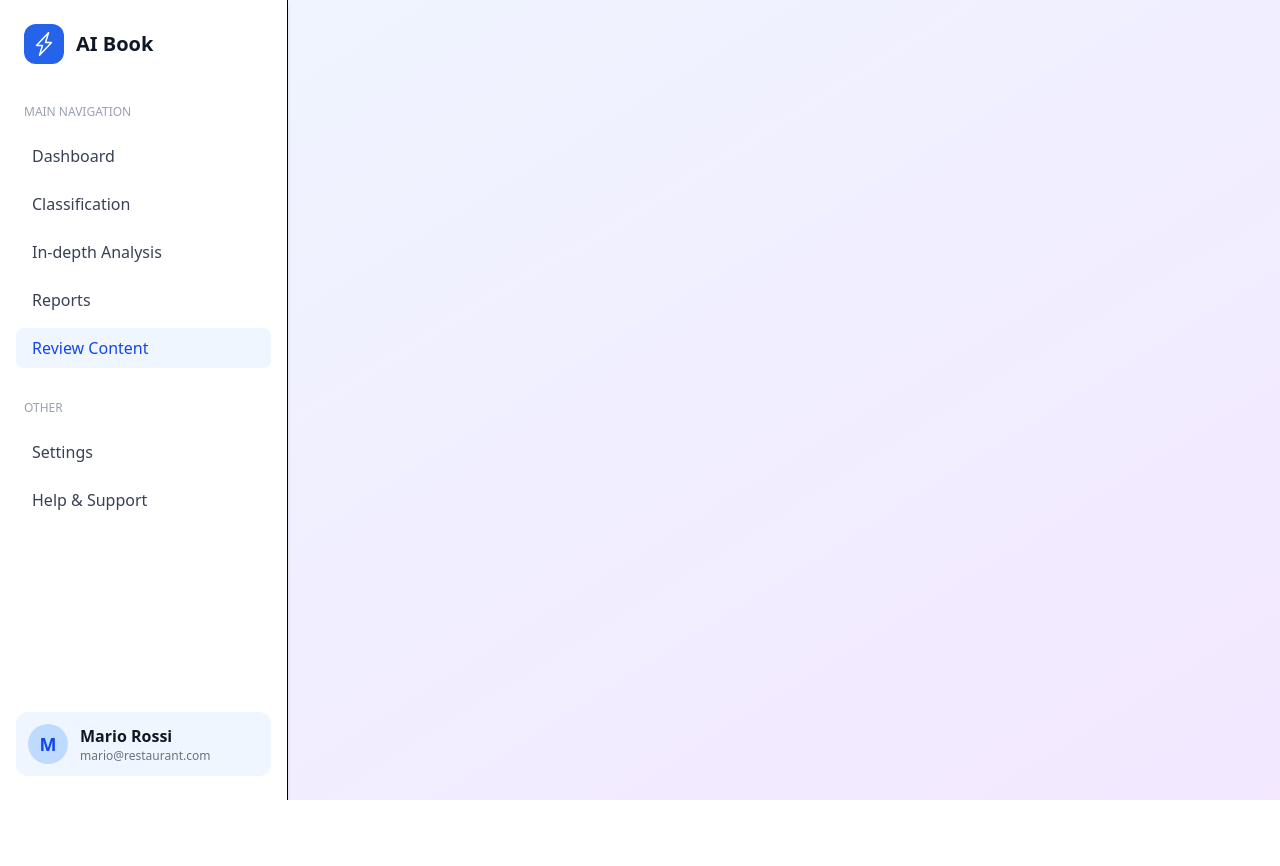
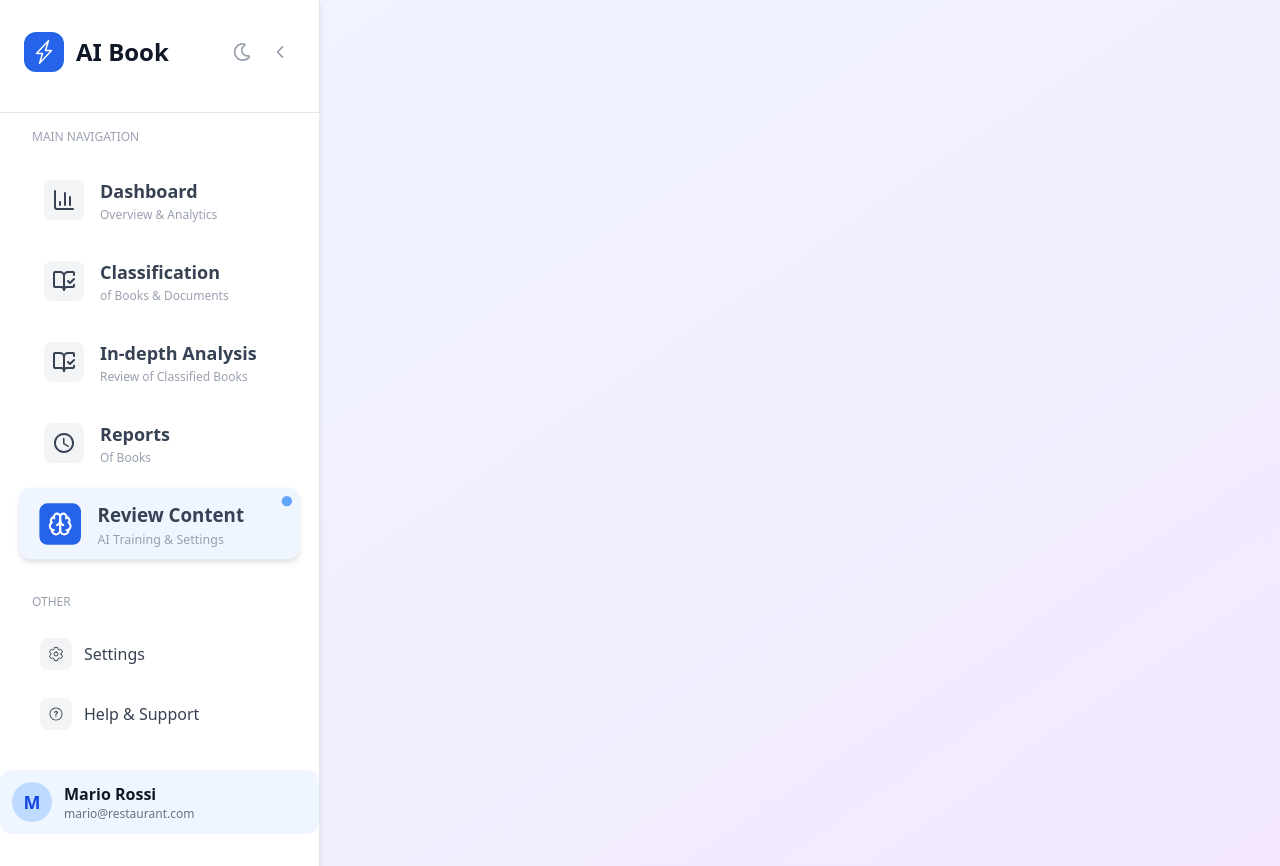
Before and after one commit to hba777/ai-books, a Next.js app in the folder frontend/: page /review in a window 1280 px wide. Before the commit the page ends 800 px from the top, so only its background shows below. Built offline with nearby package versions, Linux system fonts and the light colour scheme.

Commit message:
Sidebars Complete

```diff
--- a/frontend/src/components/LandingPageComponents/LandingSidebar.tsx
+++ b/frontend/src/components/LandingPageComponents/LandingSidebar.tsx
@@ -10,10 +10,8 @@ interface LandingSidebarProps {
   onAdminLogin?: () => void;
 }
 
-type View = "menu" | "login";
 
 const LandingSidebar: React.FC<LandingSidebarProps> = ({ open, onClose }) => {
-  const [view, setView] = useState<View>("menu");
   const [username, setUsername] = useState("");
   const [password, setPassword] = useState("");
   const [loading, setLoading] = useState(false);
@@ -34,19 +32,21 @@ const LandingSidebar: React.FC<LandingSidebarProps> = ({ open, onClose }) => {
     setError(null);
     setSuccess(null);
     try {
-      const res = await api.post("/users/login", { username, password });
-      console.log("Login response:", res.data);
-      // Decode JWT token
-      const decoded: any = jwtDecode(res.data.token);
-      console.log("Decoded JWT:", decoded);
-      // Save token to localStorage
-      localStorage.setItem("token", res.data.token);
-      setSuccess("Login successful!");
-      if (decoded.role === "admin") {
-        router.push("/adminDashboard");
-      } else {
-        router.push("/dashboard");
-      }
+      // const res = await api.post("/users/login", { username, password });
+      // console.log("Login response:", res.data);
+      // // Decode JWT token
+      // const decoded: any = jwtDecode(res.data.token);
+      // console.log("Decoded JWT:", decoded);
+      // // Save token to localStorage
+      // localStorage.setItem("token", res.data.token);
+      // setSuccess("Login successful!");
+      // if (decoded.role === "admin") {
+      //   router.push("/adminDashboard");
+      // } else {
+      //   router.push("/dashboard");
+      // }
+      router.push("/dashboard");
+
     } catch (err: any) {
       setError(err.response?.data?.detail || "Login failed");
     } finally {
@@ -54,17 +54,7 @@ const LandingSidebar: React.FC<LandingSidebarProps> = ({ open, onClose }) => {
     }
   };
 
-  const renderMenu = () => (
-    <>
-      <h2 className="text-2xl font-semibold mb-8 text-center">Login</h2>
-      <button
-        className="mb-4 py-3 px-6 rounded-lg bg-blue-600 text-white font-medium hover:bg-blue-700 transition"
-        onClick={() => { resetForm(); setView("login"); }}
-      >
-        Login as user
-      </button>
-    </>
-  );
+
 
   const renderForm = (type: "login") => (
     <form onSubmit={handleLogin} className="flex flex-col gap-4">
@@ -94,13 +84,7 @@ const LandingSidebar: React.FC<LandingSidebarProps> = ({ open, onClose }) => {
       >
         {loading ? "Logging in..." : "Login"}
       </button>
-      <button
-        type="button"
-        className="text-gray-500 hover:underline mt-2"
-        onClick={() => setView("menu")}
-      >
-        Back
-      </button>
+
     </form>
   );
 
@@ -112,14 +96,13 @@ const LandingSidebar: React.FC<LandingSidebarProps> = ({ open, onClose }) => {
       <div className="flex flex-col h-full p-8">
         <button
           className="self-end text-gray-400 hover:text-gray-600 text-2xl mb-8"
-          onClick={() => { onClose(); setView("menu"); }}
+          onClick={onClose}
           aria-label="Close sidebar"
         >
           &times;
         </button>
         <div className="flex-1 flex flex-col justify-center">
-          {view === "menu" && renderMenu()}
-          {view === "login" && renderForm("login")}
+          {renderForm("login")}
         </div>
       </div>
     </div>
--- a/frontend/src/components/Sidebar/Sidebar.tsx
+++ b/frontend/src/components/Sidebar/Sidebar.tsx
@@ -1,54 +1,118 @@
-import React from "react";
+import React, { useState } from "react";
 import { BsLightningCharge } from "react-icons/bs";
+import { FaRegMoon } from "react-icons/fa";
+import { IoIosArrowBack, IoIosArrowForward } from "react-icons/io";
+import { LuChartColumn, LuBookOpenCheck, LuBrain } from "react-icons/lu";
+import { MdAccessTime } from "react-icons/md";
+import { IoSettingsOutline } from "react-icons/io5";
+import { IoIosHelpCircleOutline } from "react-icons/io";
+
 import Link from "next/link";
 import { useRouter } from "next/router";
 
 const navLinks = [
-  { label: "Dashboard", href: "/dashboard" },
-  { label: "Classification", href: "/classification" },
-  { label: "In-depth Analysis", href: "/analysis" },
-  { label: "Reports", href: "/reports" },
-  { label: "Review Content", href: "/review" },
+  { label: "Dashboard", href: "/dashboard", icon: <LuChartColumn className="text-2xl" />, subtitle: "Overview & Analytics" },
+  { label: "Classification", href: "/classification", icon: <LuBookOpenCheck className="text-2xl" />, subtitle: "of Books & Documents" },
+  { label: "In-depth Analysis", href: "/analysis", icon: <LuBookOpenCheck className="text-2xl" />, subtitle: "Review of Classified Books" },
+  { label: "Reports", href: "/reports", icon: <MdAccessTime className="text-2xl" />, subtitle: "Of Books" },
+  { label: "Review Content", href: "/review", icon: <LuBrain className="text-2xl" />, subtitle: "AI Training & Settings" },
 ];
 
 const otherLinks = [
-  { label: "Settings", href: "/settings" },
-  { label: "Help & Support", href: "/help" },
+  { label: "Settings", href: "/settings", icon: <IoSettingsOutline className="text-base" /> },
+  { label: "Help & Support", href: "/help", icon: <IoIosHelpCircleOutline className="text-base" /> },
 ];
 
 const Sidebar: React.FC = () => {
+  const [collapsed, setCollapsed] = useState(false);
   const router = useRouter();
   const active = (href: string) => router.pathname === href;
 
+  if (collapsed) {
     return (
-    <aside className="h-screen w-72 bg-white border-r flex flex-col justify-between py-6 px-4 shadow-md">
+      <aside className="min-h-screen w-16 bg-white border-r flex flex-col justify-between py-8 px-2 shadow-md overflow-y-auto transition-all duration-300">
+        <div className="flex flex-col items-center gap-8 w-full">
+          <button
+            className="p-2 rounded-lg hover:bg-gray-100 transition self-center"
+            onClick={() => setCollapsed(false)}
+            aria-label="Expand sidebar"
+          >
+            <IoIosArrowForward className="text-gray-500 text-2xl" />
+          </button>
+        </div>
+      </aside>
+    );
+  }
+
+  return (
+    <aside className="min-h-screen w-80 bg-white border-r border-gray-200 flex flex-col justify-between py-8 shadow-md overflow-y-auto transition-all duration-300">
       <div>
-        <div className="flex items-center gap-3 mb-10 px-2">
+        <div className="px-6">
+          <div className="flex items-center justify-between mb-10">
+            <div className="flex items-center gap-3">
               <div className="bg-[#2563EB] p-2 rounded-xl">
                 <BsLightningCharge className="text-white text-2xl" />
               </div>
-          <div className="font-bold text-xl text-gray-900">AI Book</div>
+              <div className="font-bold text-2xl text-gray-900">AI Book</div>
             </div>
-        <nav className="flex flex-col gap-2">
+            <div className="flex items-center gap-2">
+              <button className="p-1.5 rounded-md hover:bg-gray-100 transition">
+                <FaRegMoon className="text-gray-400 text-lg" />
+              </button>
+              <button
+                className="p-1.5 rounded-md hover:bg-gray-100 transition"
+                onClick={() => setCollapsed(true)}
+                aria-label="Collapse sidebar"
+              >
+                <IoIosArrowBack className="text-gray-400 text-lg" />
+              </button>
+            </div>
+          </div>
+        </div>
+        <hr className="border-t border-gray-200 mb-4" />
+        <div className="px-6">
+          <nav className="flex flex-col gap-3">
             <div className="text-xs text-gray-400 px-2 mb-2">MAIN NAVIGATION</div>
             {navLinks.map(link => (
               <Link href={link.href} key={link.href} legacyBehavior>
                 <a
-                className={`flex items-center w-full text-left px-4 py-2 rounded-lg font-medium transition ${active(link.href) ? "bg-blue-50 text-blue-700" : "text-gray-700 hover:bg-gray-100"}`}
+                  className={`relative flex items-center w-full text-left px-5 py-3 rounded-xl font-semibold transition transform duration-150 text-lg ${active(link.href)
+                    ? "bg-[#eff6ff] text-gray-700 shadow-md scale-[1.04]"
+                    : "text-gray-700 hover:bg-gray-100 hover:shadow hover:scale-[1.03]"}`}
                 >
-                {link.label}
+                  {active(link.href) && (
+                    <span className="absolute top-2 right-2 w-2.5 h-2.5 bg-[#60a5fa] rounded-full" />
+                  )}
+                  <span className={`flex items-center justify-center w-10 h-10 rounded-lg mr-4 ${active(link.href) ? "bg-[#2563eb] text-white" : "bg-gray-100"}`}>
+                    {link.icon}
+                  </span>
+                  <span className="flex flex-col items-start">
+                    <span>{link.label}</span>
+                    <span className="text-xs font-normal text-gray-400 leading-tight mt-0.5">{link.subtitle}</span>
+                  </span>
                 </a>
               </Link>
             ))}
             <div className="text-xs text-gray-400 px-2 mt-6 mb-2">OTHER</div>
             {otherLinks.map(link => (
               <Link href={link.href} key={link.href} legacyBehavior>
-              <a className="flex items-center w-full text-left px-4 py-2 rounded-lg font-medium text-gray-700 hover:bg-gray-100 transition">
+                <a
+                  className={`relative flex items-center w-full text-left px-4 py-2 rounded-lg font-medium transition transform duration-150 ${active(link.href)
+                    ? "bg-[#eff6ff] text-gray-700 shadow-md scale-[1.04]"
+                    : "text-gray-700 hover:bg-gray-100 hover:shadow hover:scale-[1.03]"}`}
+                >
+                  {active(link.href) && (
+                    <span className="absolute top-2 right-2 w-2.5 h-2.5 bg-[#60a5fa] rounded-full" />
+                  )}
+                  <span className={`flex items-center justify-center w-8 h-8 rounded-lg mr-3 ${active(link.href) ? "bg-[#2563eb] text-white" : "bg-gray-100"}`}>
+                    {link.icon}
+                  </span>
                   {link.label}
                 </a>
               </Link>
             ))}
           </nav>
+        </div>
       </div>
       <div className="flex items-center gap-3 bg-blue-50 rounded-xl p-3 mt-8">
         <div className="bg-blue-200 rounded-full w-10 h-10 flex items-center justify-center font-bold text-blue-700 text-lg">
```
Lines whose indentation alone changed are shown as unchanged.
